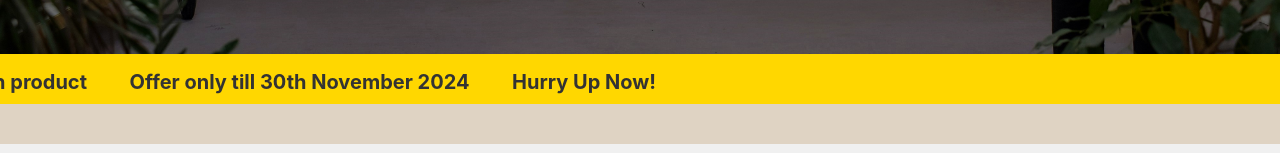
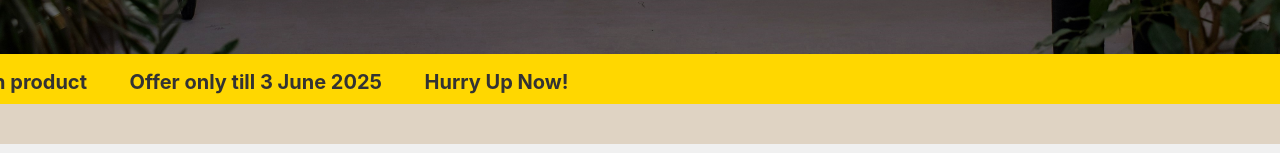
Before and after one commit to SmitPawar21/urbanmart-ecommerce, a React (Create React App) app in the folder frontend/: page / in a window 1280 px wide. Shown: the part 506-659 px from the top of the page. Built offline with nearby package versions, Linux system fonts and the light colour scheme; no server answers.

Commit message:
discount updated

```diff
--- a/frontend/src/components/ScrollingText.jsx
+++ b/frontend/src/components/ScrollingText.jsx
@@ -3,7 +3,7 @@ import React from 'react';
 export const ScrollingText = () => {
 
     const text1 = "20% Discount on each product";
-    const text2 = "Offer only till 30th November 2024";
+    const text2 = "Offer only till 3 June 2025";
     const text3 = "Hurry Up Now!"
 
   return (
```
Also changed, not shown: frontend/vercel.json (deleted), 1 other file (tests, documents, lock files or other folders).
